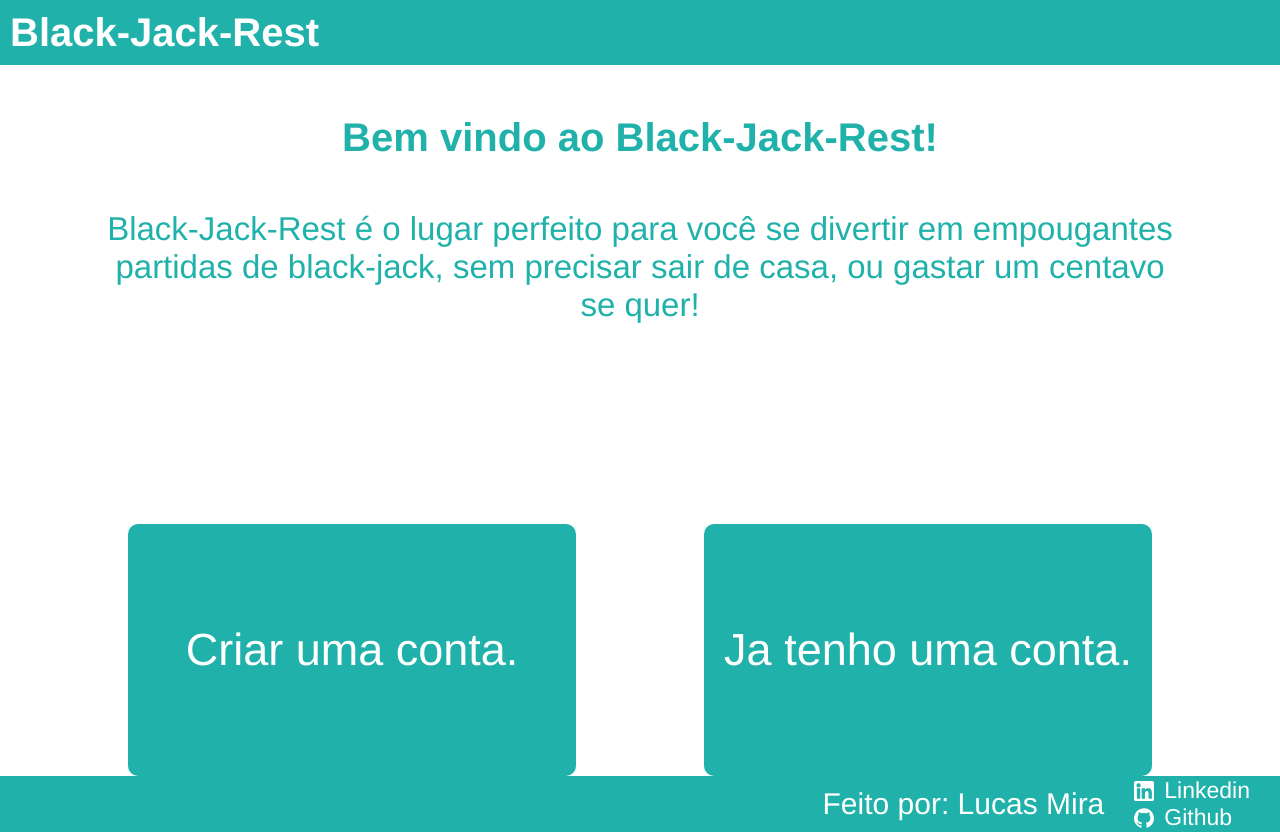
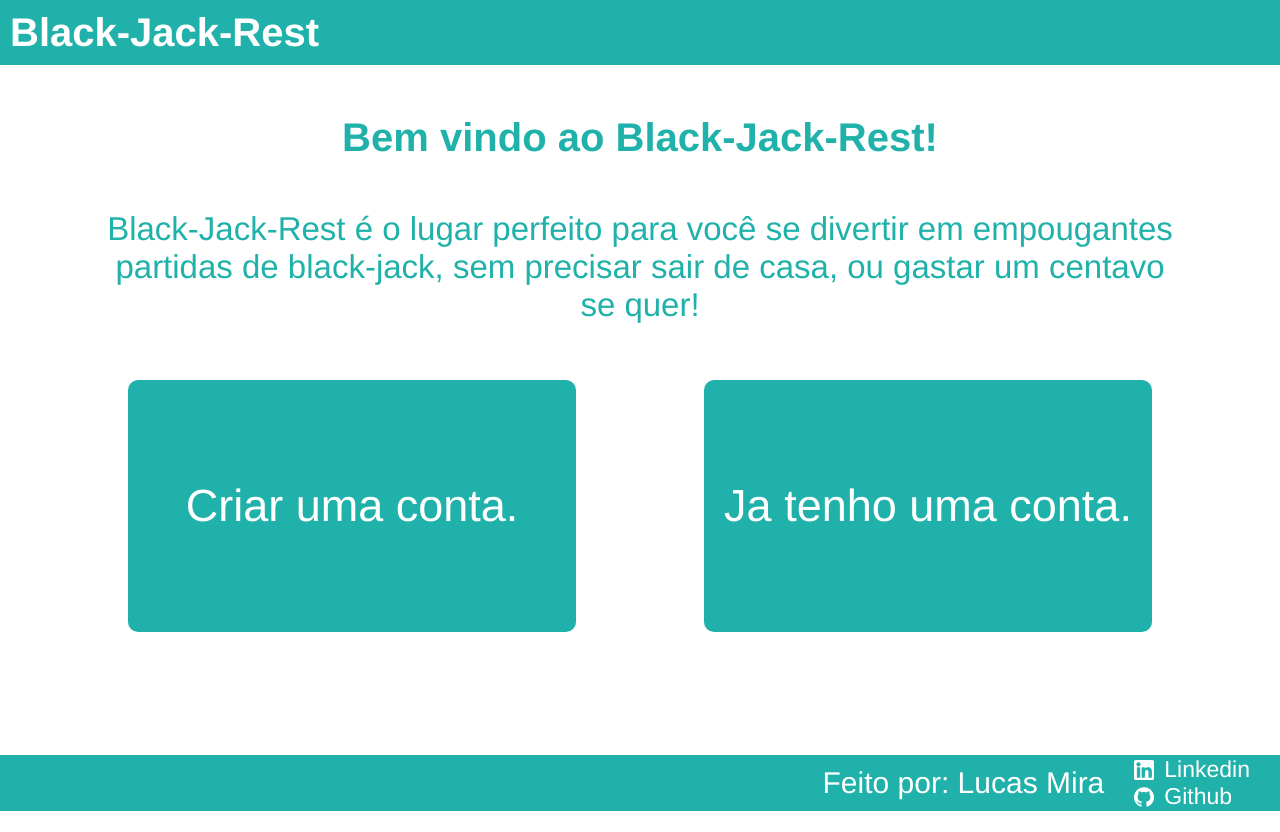
Before and after one commit to miratkd/black-jack-rest-front-end, a Vue app: page / in a window 1280 px wide. After the commit the page ends 811 px from the top, so only its background shows below. Built offline with nearby package versions, Linux system fonts and the light colour scheme.

Commit message:
home page update

```diff
--- a/src/views/Home.vue
+++ b/src/views/Home.vue
@@ -42,7 +42,7 @@ export default {
   .home-page-buttons-containear{
     display: flex;
     justify-content: space-evenly;
-    margin-top: 200px;
+    margin: 7vh 0;
   }
   .home-page-button{
     background-color: lightseagreen;
```
